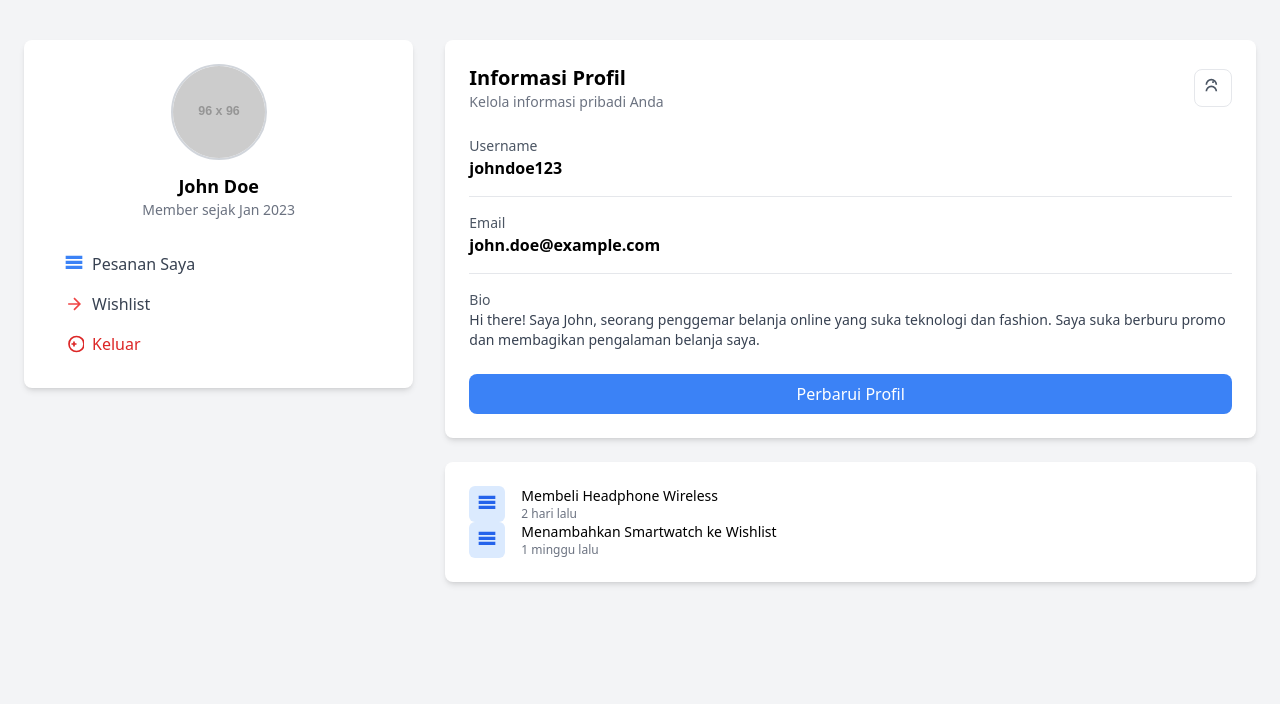
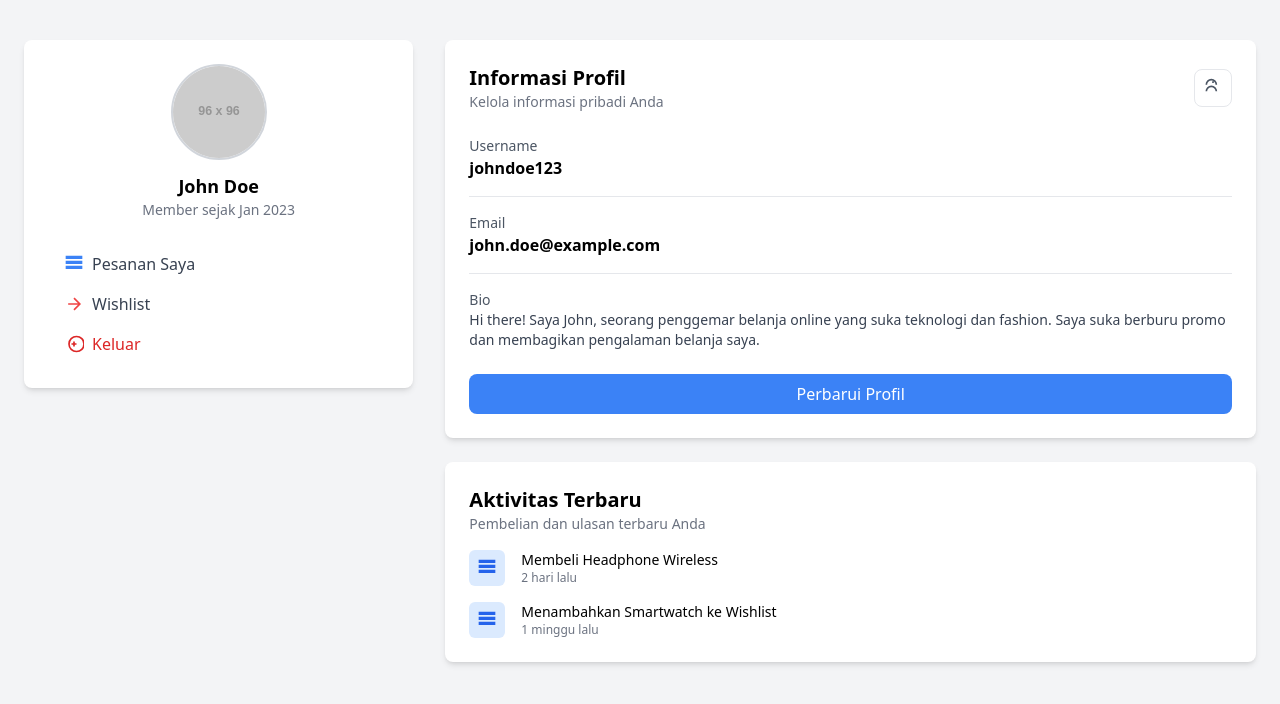
Before and after one commit to makmalfauzan/csnoteselling-wrpl, a website: page frontend/Pages/profile.html in a window 1280 px wide. Drawn offline with nearby package versions, Linux system fonts and the light colour scheme; placeholder pictures from the web are drawn by us.

Commit message:
adit profile

```diff
--- a/frontend/Pages/profile.html
+++ b/frontend/Pages/profile.html
@@ -94,11 +94,11 @@
                 </div>
 
                 <!-- Aktivitas Terbaru -->
-                <div id="recent-activity" class="mt-6 bg-white rounded-lg shadow-md p-6">
+                <div  class="mt-6 bg-white rounded-lg shadow-md p-6">
                     <h2 class="text-xl font-bold">Aktivitas Terbaru</h2>
                     <p class="text-gray-500 text-sm">Pembelian dan ulasan terbaru Anda</p>
 
-                    <div class="mt-4 space-y-4">
+                    <div id="recent-activity" class="mt-4 space-y-4">
                         <div class="flex items-center gap-4">
                             <div class="rounded-md bg-blue-100 p-2">
                                 <svg class="w-5 h-5 text-blue-600" fill="none" stroke="currentColor" stroke-width="2"
```
